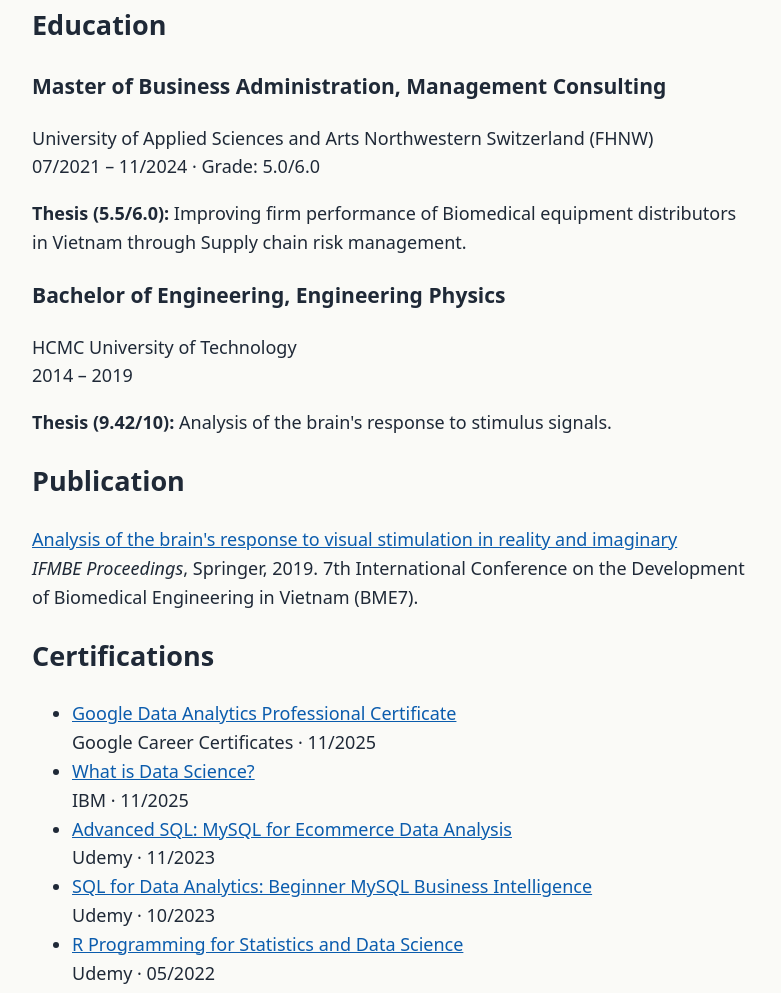
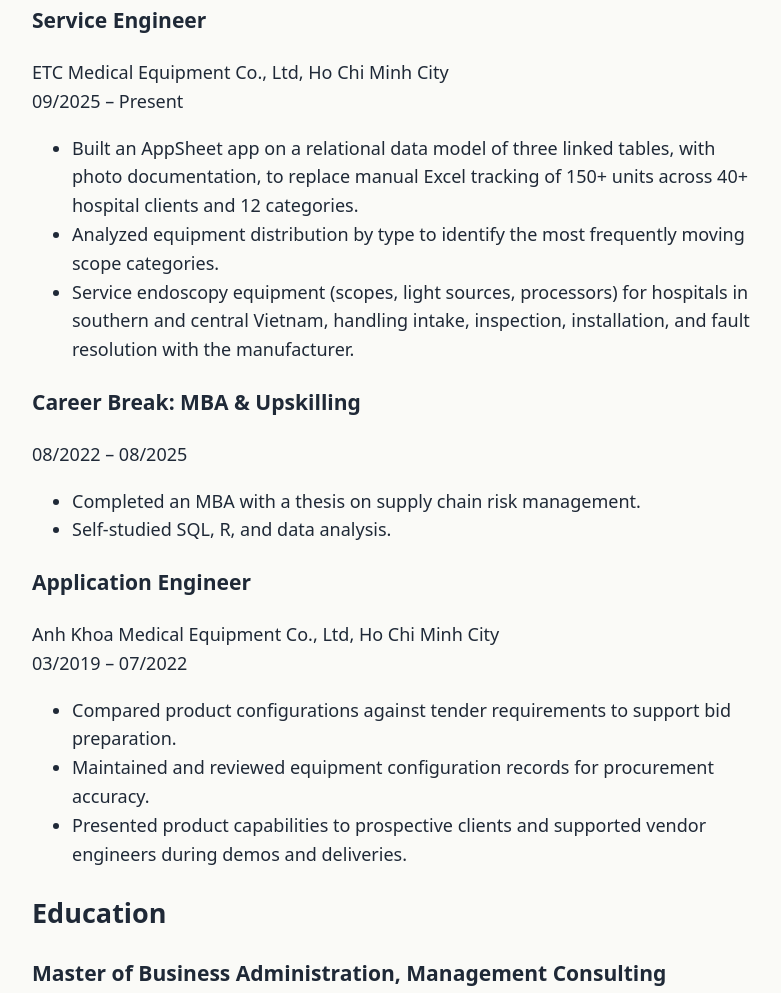
Before and after one commit to LeonTran29/leontran29.github.io, a plain HTML site: page about.html in a window 1280 px wide. Shown: the part 974-1967 px from the top of the page, without its empty margins (248-1029 px from the left). Drawn offline with Linux system fonts and the light colour scheme.

Commit message:
Commit aboutme

```diff
--- a/about.html
+++ b/about.html
@@ -38,7 +38,39 @@
   <h2>Achievements</h2>
   <!-- Chỉ ghi cái đã xong, có link bằng chứng -->
 
-  <h2>Experience</h2>
+    <h2>Experience</h2>
+  <h3>Service Engineer</h3>
+  <p>ETC Medical Equipment Co., Ltd, Ho Chi Minh City<br>
+    09/2025 – Present</p>
+  <ul>
+    <li>Built an AppSheet app on a relational data model of three linked tables, with
+      photo documentation, to replace manual Excel tracking of 150+ units across
+      40+ hospital clients and 12 categories.</li>
+    <li>Analyzed equipment distribution by type to identify the most frequently
+      moving scope categories.</li>
+    <li>Service endoscopy equipment (scopes, light sources, processors) for hospitals
+      in southern and central Vietnam, handling intake, inspection, installation,
+      and fault resolution with the manufacturer.</li>
+  </ul>
+
+  <h3>Career Break: MBA &amp; Upskilling</h3>
+  <p>08/2022 – 08/2025</p>
+  <ul>
+    <li>Completed an MBA with a thesis on supply chain risk management.</li>
+    <li>Self-studied SQL, R, and data analysis.</li>
+  </ul>
+
+  <h3>Application Engineer</h3>
+  <p>Anh Khoa Medical Equipment Co., Ltd, Ho Chi Minh City<br>
+    03/2019 – 07/2022</p>
+  <ul>
+    <li>Compared product configurations against tender requirements to support bid
+      preparation.</li>
+    <li>Maintained and reviewed equipment configuration records for procurement
+      accuracy.</li>
+    <li>Presented product capabilities to prospective clients and supported vendor
+      engineers during demos and deliveries.</li>
+  </ul>
 
   <h2>Education</h2>
   <h3>Master of Business Administration, Management Consulting</h3>
```
